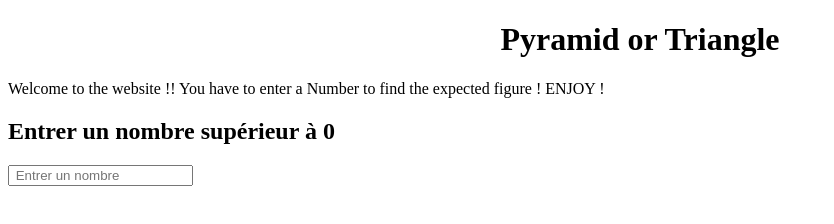
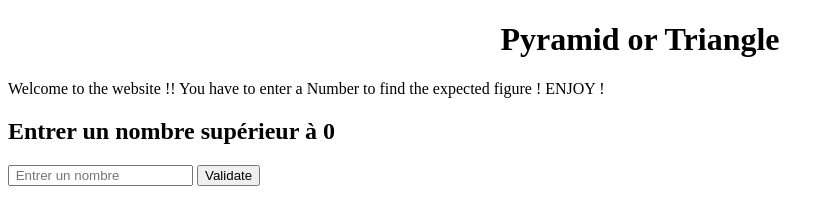
Before and after one commit to YohReg10/MyFirstLittleProject, a plain HTML site: page index.html in a window 1280 px wide. Shown: the whole page, without its empty margins (0-834 px from the left). Drawn offline with Linux system fonts and the light colour scheme.

Commit message:
add validate button

```diff
--- a/index.html
+++ b/index.html
@@ -10,6 +10,7 @@
     <p>Welcome to the website !! You have to enter a Number to find the expected figure ! ENJOY !</p>
     <h2>Entrer un nombre supérieur à 0</h2>
     <input type="number" min="0" placeholder=" Entrer un nombre">
+    <button type="button">Validate</button>
     <script src="index.js"></script>
 </body>
 </html>
```
